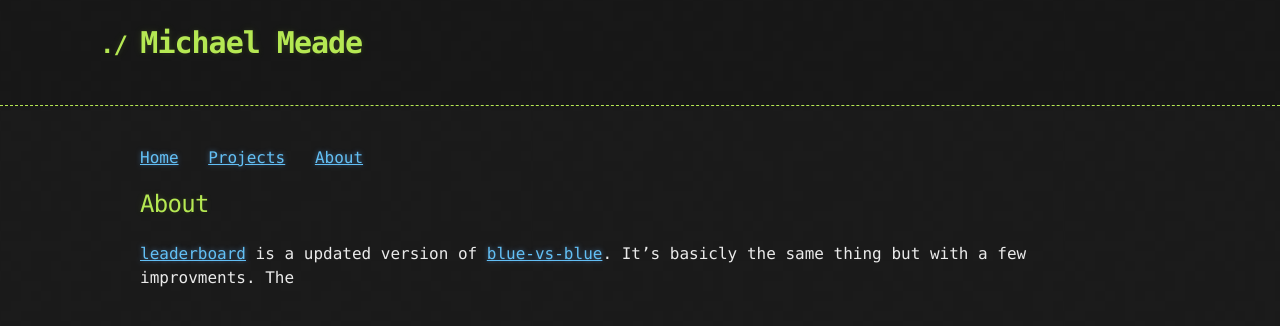
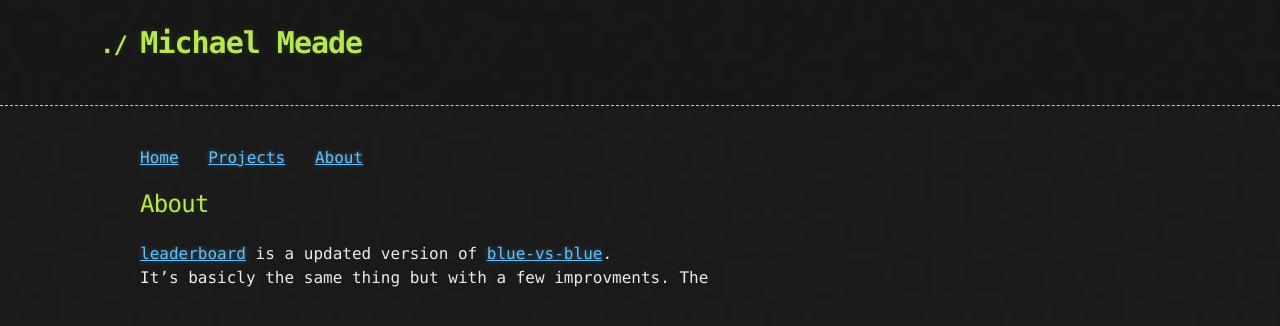
Before and after one commit to Michael-Meade/MinerFind, a Jekyll site: the page built from Projects/leaderboard.md, in a window 1280 px wide. Shown: the top 326 px of the page. Built offline with Jekyll 4.4.1, drawn with Linux system fonts in a browser that asks for light colours; our own code applies the rules of GitHub Pages for plain Markdown files; the repository's description, which GitHub fills in, is left out.

```diff
--- a/Projects/leaderboard.md
+++ b/Projects/leaderboard.md
@@ -1,4 +1,4 @@
 ## About
 
-<a href="https://github.com/Michael-Meade/Leaderboard">leaderboard</a> is a updated version of <a href="https://github.com/Michael-Meade/blue-vs-blue">blue-vs-blue</a>.
+<a href="https://github.com/Michael-Meade/Leaderboard">leaderboard</a> is a updated version of <a href="https://github.com/Michael-Meade/blue-vs-blue">blue-vs-blue</a>.<br>
 It's basicly the same thing but with a few improvments. The
```
